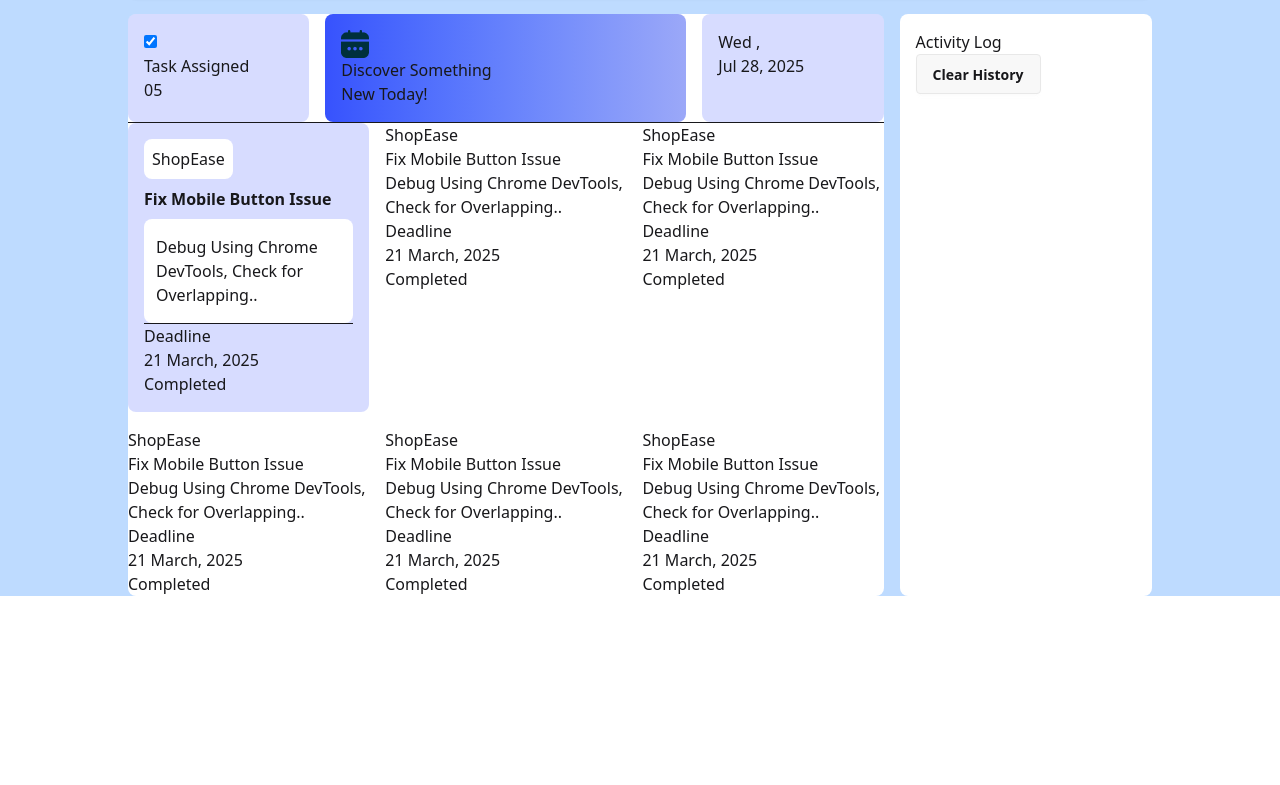
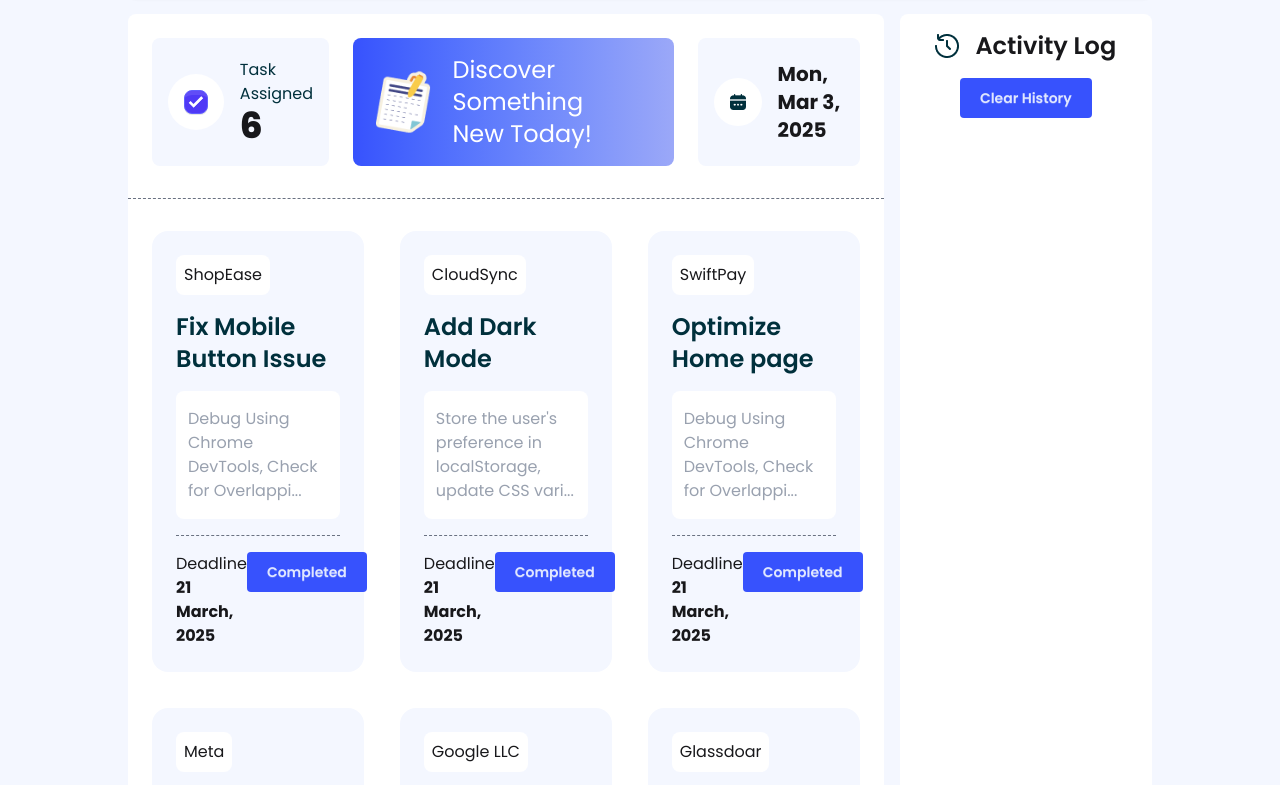
Before and after one commit to imamhasanemonbd/dev-board, a plain HTML site: page index.html in a window 1280 px wide. Shown: the part 102-887 px from the top of the page. Before the commit the page ends 800 px from the top, so only its background shows below. Drawn offline with nearby package versions, Linux system fonts and the light colour scheme.

Commit message:
completed design

```diff
--- a/index.html
+++ b/index.html
@@ -9,8 +9,17 @@
     <script src="https://cdn.jsdelivr.net/npm/@tailwindcss/browser@4"></script>
     <!-- tailwind css cdn  -->
     <script src="https://unpkg.com/@tailwindcss/browser@4"></script>
+    <!-- google font cdn  -->
+    <link rel="preconnect" href="https://fonts.googleapis.com">
+    <link rel="preconnect" href="https://fonts.gstatic.com" crossorigin>
+    <link href="https://fonts.googleapis.com/css2?family=Poppins:ital,wght@0,100;0,200;0,300;0,400;0,500;0,600;0,700;0,800;0,900;1,100;1,200;1,300;1,400;1,500;1,600;1,700;1,800;1,900&display=swap" rel="stylesheet">
+    <style>
+        body {
+            font-family: 'Poppins', sans-serif;
+        }
+    </style>
 </head>
-<body class="bg-blue-200">
+<body class="bg-[#f4f7ff]">
     <header>
         <nav class="flex justify-center">
             <div class="navbar bg-base-100 shadow-sm w-[80%] mx-auto mt-4 mb-4 rounded-lg p-4">
@@ -20,136 +29,161 @@
                     <div></div>
                 </div>
                 <div class="navbar-end flex items-center gap-4">
-                    <div class="bg-[#3752FD]/20 px-5 py-3 rounded-3xl flex items-center gap-2">
-                        <input type="checkbox" checked="checked" class="checkbox checked:bg-indigo-600 checked:text-white checked:border-indigo-500 " />
-                        <a class="font-bold">23</a>
+                    <div class="bg-[#f4f7ff] px-5 py-3 rounded-3xl flex items-center gap-2">
+                        <input type="checkbox" checked="checked" class="checkbox checked:bg-indigo-600 checked:text-white checked:border-indigo-500" onclick="this.checked = true;" />
+
+                        <a class="font-bold navbar-counter">23</a>
                     </div>
-                    <img class="w-8 h-8" src="assets/theme-btn.png" alt="">
+                    <img class="w-8 h-8 cursor-pointer" src="assets/theme-btn.png" onclick="changeBackgroundColor()" >
                 </div>
             </div>
         </nav>
     </header>
     <main>
-        <section class="flex justify-center w-[80%] mx-auto gap-4">
+        <section class="flex justify-center w-[80%] mx-auto gap-4 pb-96">
             <div class="bg-white w-[75%] rounded-lg">
-                <div class="flex gap-4">
-                    <div class="w-[25%] bg-[#3752FD]/20 p-4 rounded-lg">
+                <div class="flex gap-6 mt-6 mx-6">
+                    <div class="w-[25%] bg-[#f4f7ff] p-4 rounded-lg flex items-center justify-center gap-4">
+                        <div class="bg-white p-4 rounded-full">
+                            <input type="checkbox" checked="checked" class="checkbox checked:bg-indigo-600 checked:text-white checked:border-indigo-500" onclick="this.checked = true;" />
+                        </div>
+
                         <div>
-                            <input type="checkbox" checked id="">
+                            <p class="text-[#00303C] font-semi-bold">Task Assigned</p>
+                            <h1 class="text-4xl font-extrabold task-assigned">6</h1>
+                        </div>
+                    </div>
+                    <a href="blog.html" class="w-[50%] bg-gradient-to-r from-[#3752FD] to-[#9BA8F8] p-4 rounded-lg flex items-center justify-center gap-4 cursor-pointer">
+                        <div>
+                            <img src="assets/board.png" alt="">
                         </div>
                         <div>
-                            <p>Task Assigned</p>
-                            <h1>05</h1>
+                            <p class="text-white text-2xl">Discover Something<br> New Today!</p>
                         </div>
-                    </div>
-                    <div class="w-[50%] bg-linear-to-r from-[#3752FD] to-[#9BA8F8] p-4 rounded-lg">
-                        <div>
+                    </a>
+
+                    <div class="w-[25%] bg-[#f4f7ff] p-4 rounded-lg flex items-center justify-center gap-4">
+                        <div class="bg-white p-4 rounded-full">
                             <img src="assets/calender.png" alt="">
                         </div>
-                        <div>
-                            <p>Discover Something<br> New Today!</p>
-                        </div>
-                    </div>
-                    <div class="w-[25%] bg-[#3752FD]/20 p-4 rounded-lg">
-                        <div>
-                            <i class="fa fa calendar "></i>
-                        </div>
-                        <div>
-                            <p>Wed , <br> <span>Jul 28, 2025</span></p>
+                        <div class="dynamic-date">
                         </div>
                     </div>
                 </div>
-                <hr>
-                <div class="grid grid-cols-3 gap-4">
+                <div class="border-t border-dashed border-gray-500 my-8"></div>
+                <div class="grid grid-cols-3 gap-9 m-6">
                     <!-- card 1  -->
-                    <div class="bg-[#3752FD]/20 rounded-lg p-4 ">
-                        <button class="bg-white p-2 rounded-lg mb-2">ShopEase</button>
-                        <h1 class="font-bold mb-2">Fix Mobile Button Issue</h1>
-                        <p class="bg-white px-3 py-4 rounded-lg">Debug Using Chrome DevTools, Check for Overlapping..</p>
-                        <hr>
-                        <div>
+                    <div class="bg-[#f4f7ff] rounded-2xl p-6 task-card">
+                        <button class="bg-white p-2 rounded-lg mb-4 border-none">ShopEase</button>
+                        <h1 class="font-semibold mb-4 text-2xl text-[#00303C] task-name">Fix Mobile Button Issue</h1>
+                        <p class="bg-white text-gray-400 px-3 py-4 rounded-lg mb-4">Debug Using Chrome <br>DevTools, Check for Overlappi...</p>
+                        <div class="border-t border-dashed border-gray-500 my-4"></div>
+
+                        <div class="flex justify-between">
                             <p>Deadline <br>
-                            <span>
+                            <span class="font-bold">
                                 21 March, 2025
                             </span></p>
-                            <button>Completed</button>
+                            <button class="btn btn-active btn-primary bg-[#3752FD] border-none px-5 py-3 task-complete-btn">Completed</button>
+
                         </div>
                     </div>
                     <!-- card 2  -->
-                    <div>
-                        <button>ShopEase</button>
-                        <h2>Fix Mobile Button Issue</h2>
-                        <p>Debug Using Chrome DevTools, Check for Overlapping..</p>
-                        <div>
+                    <div class="bg-[#f4f7ff] rounded-2xl p-6 task-card">
+                        <button class="bg-white p-2 rounded-lg mb-4 border-none">CloudSync</button>
+                        <h1 class="font-semibold mb-4 text-2xl text-[#00303C] task-name">Add Dark Mode</h1>
+                        <p class="bg-white text-gray-400 px-3 py-4 rounded-lg mb-4">Store the user's preference in localStorage, update CSS vari...</p>
+                        <div class="border-t border-dashed border-gray-500 my-4"></div>
+
+                        <div class="flex justify-between">
                             <p>Deadline <br>
-                            <span>
+                            <span class="font-bold">
                                 21 March, 2025
                             </span></p>
-                            <button>Completed</button>
+                            <button class="btn btn-active btn-primary bg-[#3752FD] border-none px-5 py-3 task-complete-btn">Completed</button>
                         </div>
                     </div>
                     <!-- card 3  -->
-                    <div>
-                        <button>ShopEase</button>
-                        <h2>Fix Mobile Button Issue</h2>
-                        <p>Debug Using Chrome DevTools, Check for Overlapping..</p>
-                        <div>
+                    <div class="bg-[#f4f7ff] rounded-2xl p-6 task-card">
+                        <button class="bg-white p-2 rounded-lg mb-4 border-none">SwiftPay</button>
+                        <h1 class="font-semibold mb-4 text-2xl text-[#00303C] task-name">Optimize Home page</h1>
+                        <p class="bg-white text-gray-400 px-3 py-4 rounded-lg mb-4">Debug Using Chrome <br>DevTools, Check for Overlappi...</p>
+                        <div class="border-t border-dashed border-gray-500 my-4"></div>
+
+                        <div class="flex justify-between">
                             <p>Deadline <br>
-                            <span>
+                            <span class="font-bold">
                                 21 March, 2025
                             </span></p>
-                            <button>Completed</button>
+                            <button class="btn btn-active btn-primary bg-[#3752FD] border-none px-5 py-3 task-complete-btn">Completed</button>
                         </div>
                     </div>
                     <!-- card 4 -->
-                    <div>
-                        <button>ShopEase</button>
-                        <h2>Fix Mobile Button Issue</h2>
-                        <p>Debug Using Chrome DevTools, Check for Overlapping..</p>
-                        <div>
+                    <div class="bg-[#f4f7ff] rounded-2xl p-6 task-card">
+                        <button class="bg-white p-2 rounded-lg mb-4 border-none">Meta</button>
+                        <h1 class="font-semibold mb-4 text-2xl text-[#00303C] task-name">Add new emoji 🤲</h1>
+                        <p class="bg-white text-gray-400 px-3 py-4 rounded-lg mb-4">Debug Using Chrome <br>DevTools, Check for Overlappi...</p>
+                        <div class="border-t border-dashed border-gray-500 my-4"></div>
+
+                        <div class="flex justify-between">
                             <p>Deadline <br>
-                            <span>
+                            <span class="font-bold">
                                 21 March, 2025
                             </span></p>
-                            <button>Completed</button>
+                            <button class="btn btn-active btn-primary bg-[#3752FD] border-none px-5 py-3 task-complete-btn">Completed</button>
                         </div>
                     </div>
                     <!-- card 5 -->
-                    <div>
-                        <button>ShopEase</button>
-                        <h2>Fix Mobile Button Issue</h2>
-                        <p>Debug Using Chrome DevTools, Check for Overlapping..</p>
-                        <div>
+                    <div class="bg-[#f4f7ff] rounded-2xl p-6 task-card">
+                        <button class="bg-white p-2 rounded-lg mb-4 border-none">Google LLC</button>
+                        <h1 class="font-semibold mb-4 text-2xl text-[#00303C] task-name">Integrate OpenAI API</h1>
+                        <p class="bg-white text-gray-400 px-3 py-4 rounded-lg mb-4">Debug Using Chrome <br>DevTools, Check for Overlappi...</p>
+                        <div class="border-t border-dashed border-gray-500 my-4"></div>
+
+                        <div class="flex justify-between">
                             <p>Deadline <br>
-                            <span>
+                            <span class="font-bold">
                                 21 March, 2025
                             </span></p>
-                            <button>Completed</button>
+                            <button class="btn btn-active btn-primary bg-[#3752FD] border-none px-5 py-3 task-complete-btn">Completed</button>
                         </div>
                     </div>
                     <!-- card 6 -->
-                    <div>
-                        <button>ShopEase</button>
-                        <h2>Fix Mobile Button Issue</h2>
-                        <p>Debug Using Chrome DevTools, Check for Overlapping..</p>
-                        <div>
+                    <div class="bg-[#f4f7ff] rounded-2xl p-6 task-card">
+                        <button class="bg-white p-2 rounded-lg mb-4 border-none">Glassdoar</button>
+                        <h1 class="font-semibold mb-4 text-xl text-[#00303C] task-name">Improve Job searching</h1>
+                        <p class="bg-white text-gray-400 px-3 py-4 rounded-lg mb-4">Debug Using Chrome <br>DevTools, Check for Overlappi...</p>
+                        <div class="border-t border-dashed border-gray-500 my-4"></div>
+
+                        <div class="flex justify-between">
                             <p>Deadline <br>
-                            <span>
+                            <span class="font-bold">
                                 21 March, 2025
                             </span></p>
-                            <button>Completed</button>
+                            <button class="btn btn-active btn-primary bg-[#3752FD] border-none px-5 py-3 task-complete-btn">Completed</button>
                         </div>
                     </div>
 
                 </div>
             </div>
             <!-- activity history section  -->
-            <div class="w-[25%] bg-white p-4 rounded-lg">
-                <h2>Activity Log</h2>
-                <button class="btn ">Clear History</button>
+            <div class="w-[25%] bg-white p-4 rounded-lg flex flex-col gap-4 items-center">
+                <div class="flex items-center gap-4 justify-center">
+                    <img src="assets/activity.png" alt="">
+                    <h2 class="text-2xl font-semibold">Activity Log</h2>
+                </div>
+                <button class="btn btn-active btn-primary bg-[#3752FD] border-none px-5 py-3 clear-history-btn">Clear History</button>
+                <div class="activity-log">
+
+                </div>
             </div>
         </section>
     </main>
+    <script src="scripts/theme.js"></script>
+    <script src="scripts/task-complete.js"></script>
+    <script src="scripts/activity.js"></script>
+    <script src="scripts/date.js"></script>
 </body>
 
+
 </html>
--- /dev/null
+++ b/scripts/date.js
@@ -0,0 +1,14 @@
+function updateDate() {
+    let dateElement = document.querySelector('.dynamic-date');
+
+    let now = new Date();
+
+    let weekday = now.toLocaleDateString('en-US', { weekday: 'short' });
+    let month = now.toLocaleDateString('en-US', { month: 'short' });
+    let day = now.getDate();
+    let year = now.getFullYear();
+
+    dateElement.innerHTML = `<p class="text-xl font-bold">${weekday}, <br> <span>${month} ${day}, ${year}</span></p>`;
+}
+
+updateDate();
--- /dev/null
+++ b/scripts/theme.js
@@ -0,0 +1,11 @@
+const colors = ['#ffebcd', '#d3f9d8', '#fff8dc', '#d8e2dc', '#c7c9e1'];
+let currentColorIndex = 0;
+
+function changeBackgroundColor() {
+    document.body.style.backgroundColor = colors[currentColorIndex];
+    currentColorIndex++;
+
+    while (currentColorIndex >= colors.length) {
+        currentColorIndex = 0;
+    }
+}
```
Also changed, not shown: blog.html (added, +68 -0 lines), scripts/activity.js (added, +28 -0 lines), scripts/task-complete.js (added, +25 -0 lines).
